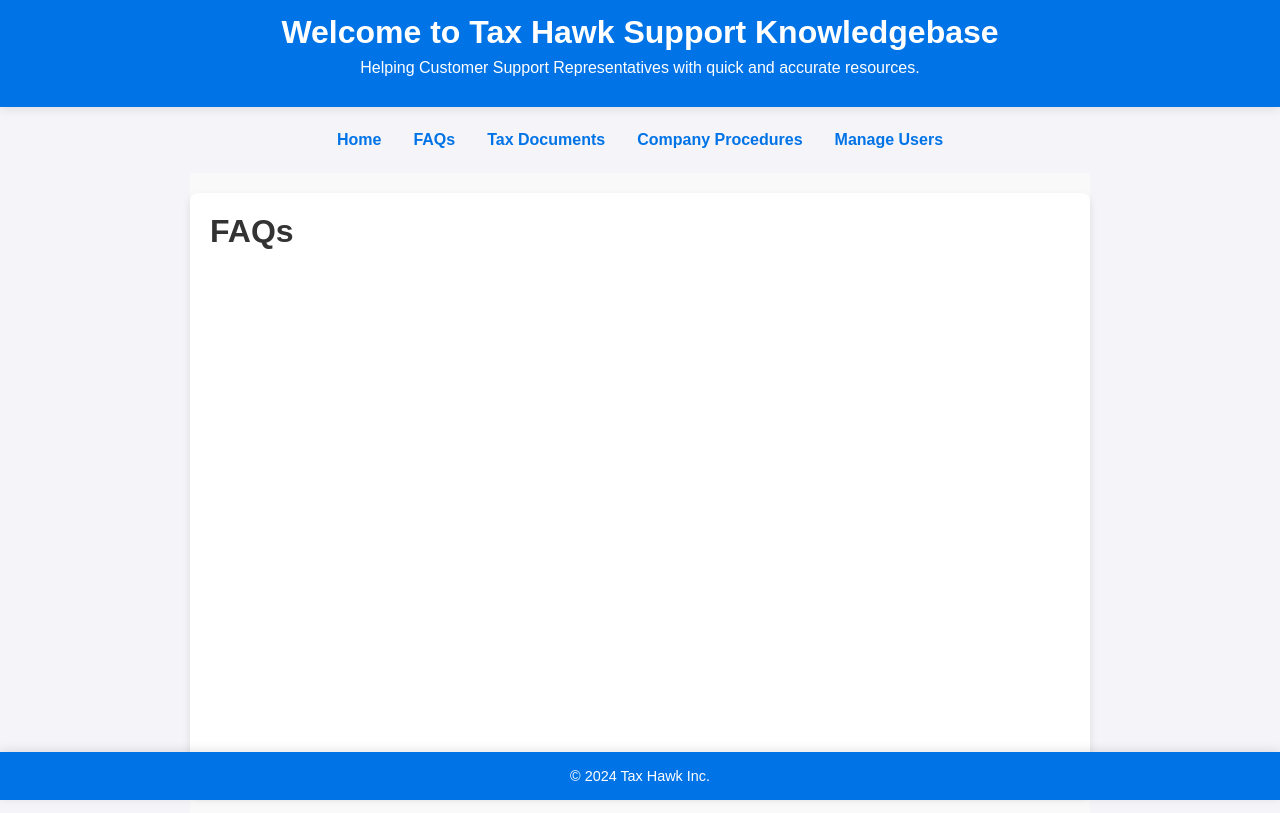
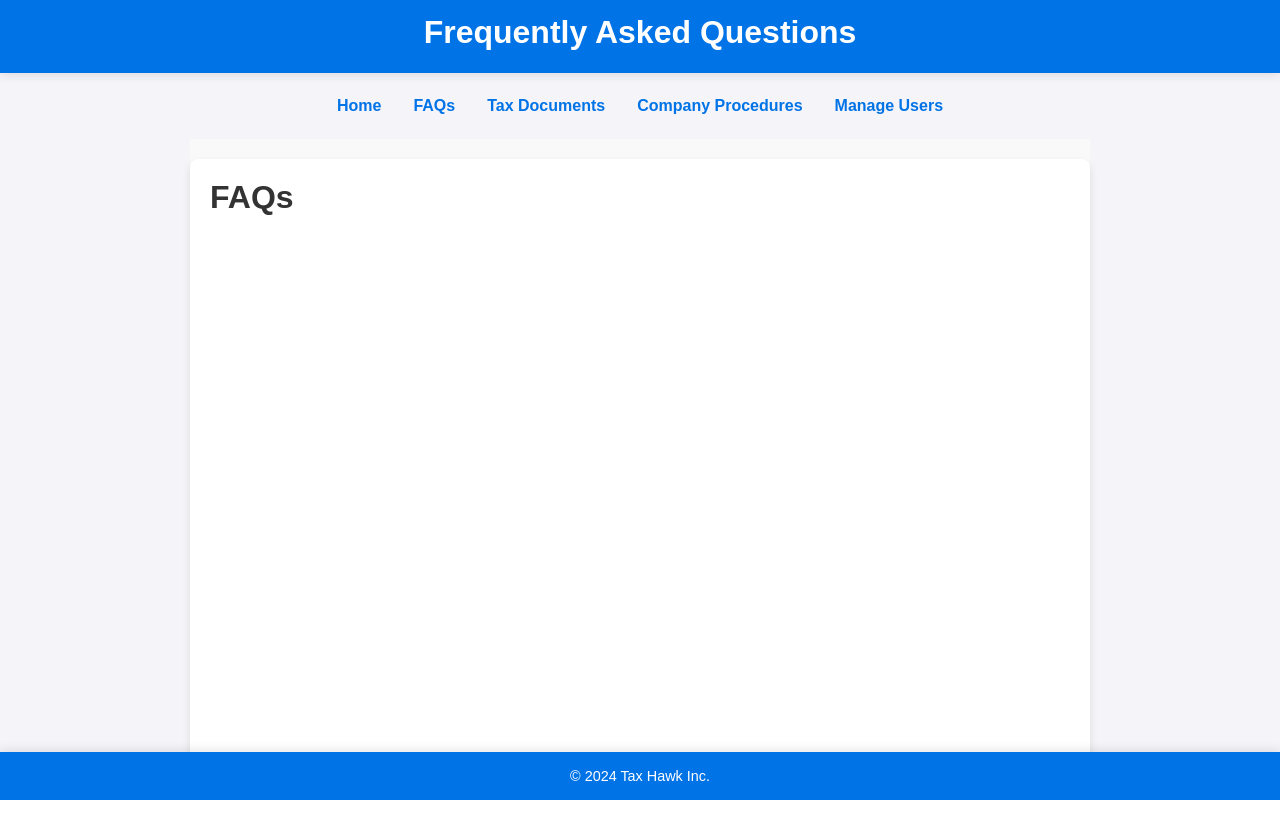
Before and after one commit to jnewell-7/403Project, a Node server app: template views/faqs.ejs in a window 1280 px wide. Run offline with Node 20, Linux system fonts and the light colour scheme; the template is opened without the code that fills it, so the values that code supplies are empty.

Commit message:
faq header

```diff
--- a/views/faqs.ejs
+++ b/views/faqs.ejs
@@ -68,8 +68,7 @@
 <body>
   <!-- Header Section -->
   <header>
-    <h1>Welcome to Tax Hawk Support Knowledgebase</h1>
-    <p>Helping Customer Support Representatives with quick and accurate resources.</p>
+    <h1>Frequently Asked Questions</h1>
   </header>
 
   <!-- Navigation Section -->
```
